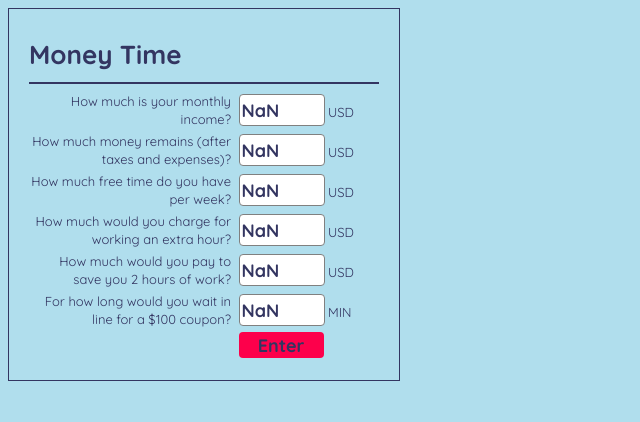
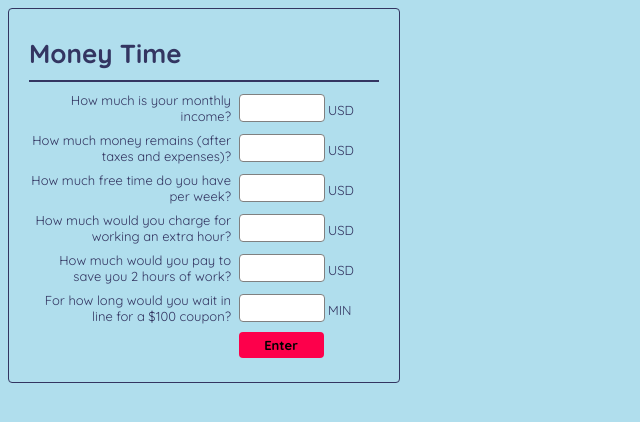
Before and after one commit to gaborparsons/money_time, a browser extension: page content_scripts/index.html in a window 1280 px wide. Shown: the whole page, without its empty margins (0-640 px from the left). Drawn offline with Linux system fonts and the light colour scheme.

Commit message:
Cleaned up code
- added validation
- checking for existing values

```diff
--- a/content_scripts/css/main.css
+++ b/content_scripts/css/main.css
@@ -8,7 +8,7 @@ body {
     font-family: 'Quicksand', sans-serif;
     font-weight: 400;
     font-size: 13px;
-    line-height: 18px;
+    line-height: 16px;
 }
 
 
@@ -30,7 +30,7 @@ input{
     font-size: 18px;
 
     width: 80px;
-    height: 26px;
+    height: 22px;
 
     border: solid gray 1px;
     background-color: white;
@@ -40,12 +40,18 @@ input{
     padding: 2px;
 }
 
-input[type="button"]{
+button{
     width: 85px;
     height: 26px;
 
     background-color: #fd004b;
     border: 0px;
+
+    font-family: 'Quicksand', sans-serif;
+    font-weight: 700;
+    font-size: 13px;
+    line-height: 16px;
+    border-radius: 4px;
 }
 
 #container{
@@ -53,6 +59,7 @@ input[type="button"]{
 
     padding: 20px;
     border: solid #333561 1px;
+    border-radius: 4px;
 }
 
 .question{
@@ -62,11 +69,11 @@ input[type="button"]{
     vertical-align: middle;
     text-align: right;
     /*border: solid #333561 1px;*/
-    padding: 2px;
+    padding: 4px 2px 4px 2px;
 }
 .answer{
     /*border: solid #333561 1px;*/
     display: inline-block;
     vertical-align: middle;
-    padding: 2px;
+    padding: 4px 2px 4px 2px;
 }
--- a/content_scripts/index.html
+++ b/content_scripts/index.html
@@ -1,9 +1,9 @@
 <!doctype html>
 <html>
     <head>
-        <meta charset="utf-8">
-        <title>Test Input</title>
-        <link rel="stylesheet" href="css/main.css">
+        <meta charset='utf-8'>
+        <title>Money Time</title>
+        <link rel='stylesheet' href='css/main.css'>
         <link href='http://fonts.googleapis.com/css?family=Quicksand:400,700' rel='stylesheet' type='text/css'>
     </head>
 
@@ -13,110 +13,101 @@
                 Money Time
             </h1>
             <hr>
-            <FORM NAME="myform" ACTION="" METHOD="GET">
+            <FORM NAME='myform' ACTION='' METHOD='GET'>
 
-                <div class="question">
+                <div class='question'>
                     How much is your monthly income?
                 </div>
-                <div class="answer">
-                    <INPUT TYPE="text" NAME="inputMoneyEarned" id="inputMoneyEarned"> USD
+                <div class='answer'>
+                    <INPUT type='text' id='moneyEarned'> USD
                 </div>
 
-                <div class="question">
+                <div class='question'>
                     How much money remains (after taxes and expenses)?
                 </div>
-                <div class="answer">
-                    <INPUT TYPE="text" NAME="inputMoneyRemaining" id="inputMoneyRemaining"> USD
+                <div class='answer'>
+                    <INPUT type='text' id='moneyRemaining'> USD
                 </div>
 
-                <div class="question">
+                <div class='question'>
                     How much free time do you have per week?
                 </div>
-                <div class="answer">
-                    <INPUT TYPE="text" NAME="inputFreeTime" id="inputFreeTime"> USD
+                <div class='answer'>
+                    <INPUT type='text' id='freeTime'> USD
                 </div>
 
-                <div class="question">
+                <div class='question'>
                     How much would you charge for working an extra hour?
                 </div>
-                <div class="answer">
-                    <INPUT TYPE="text" NAME="inputParaEarning" id="inputParaEarning"> USD
+                <div class='answer'>
+                    <INPUT type='text' id='paraEarning'> USD
                 </div>
 
-                <div class="question">
+                <div class='question'>
                     How much would you pay to save you 2 hours of work?
                 </div>
-                <div class="answer">
-                    <INPUT TYPE="text" NAME="inputParaTime" id="inputParaTime"> USD
+                <div class='answer'>
+                    <INPUT type='text' id='paraTime'> USD
                 </div>
 
-                <div class="question">
+                <div class='question'>
                     For how long would you wait in line for a $100 coupon?
                 </div>
-                <div class="answer">
-                    <INPUT TYPE="text" NAME="inputParaSaving"  id="inputParaSaving"> MIN
+                <div class='answer'>
+                    <INPUT type='text' id='paraSaving'> MIN
                 </div>
 
-                <div class="question">
+                <div class='question'>
                 </div>
-                <div class="answer">
-                    <INPUT TYPE="button" NAME="button" Value="Enter" onClick="insert(this.form)">
+                <div class='answer'>
+                    <button type='button' onClick='validateForm()'>Enter</button>
                 </div>
             </FORM>
         </div>
 
-<script type="text/javascript">
-  //get the values from local storage
-  //in order to fill out the fields in case something has already been added
-  var moneyEarnedString = localStorage.getItem("iMoneyEarned");
-  var moneyRemainingString = localStorage.getItem("iMoneyRemaining");
-  var freeTimeString = localStorage.getItem("iFreeTime");
-  var paraEarningString = localStorage.getItem("iParaEarning");
-  var paraTimeString = localStorage.getItem("iParaTime");
-  var paraSavingString = localStorage.getItem("iParaSaving");
+    <script type='text/javascript'>
 
-  //transform the values to ints
-  if(moneyEarnedString != "null"){
-    document.getElementById("inputMoneyEarned").value = parseInt(moneyEarnedString);
+        //Selecting the inputs
+        var inputs = [];
+        inputs = document.getElementsByTagName('input');
+
+        checkExisting();
+
+        //0. Check for existing values
+        function checkExisting(){
+            for(var i = 0; i < inputs.length; i++){
+                //Is there a value already?
+                //Note: our localStorage variables have the same name as our id's
+                if(localStorage.getItem(inputs[i].id) != ''){
+                    inputs[i].value = localStorage.getItem(inputs[i].id);
+                }
+            }
         }
 
-  if(moneyRemainingString != "null"){
-    document.getElementById("inputMoneyRemaining").value = parseInt(moneyRemainingString);
+        //1. Validate form
+        function validateForm(){
+            var isMissing = false;
+            for(var i = 0; i < inputs.length; i++){
+                if(inputs[i].value == ''){
+                    isMissing = true;
                 }
-  if(freeTimeString != "null"){
-    document.getElementById("inputFreeTime").value = parseInt(freeTimeString);
             }
 
-  if(paraEarningString != "null"){
-    document.getElementById("inputParaEarning").value = parseInt(paraEarningString);
+            //Any field missing?
+            if(isMissing){
+                alert('You have to fill out all fields!');
+            }else{
+                saveValues(inputs);
+                alert ('Your values have been saved. You can modify your parameters by coming back to this page');
             }
-  if(paraTimeString != "null"){
-    document.getElementById("inputParaTime").value = parseInt(paraTimeString);;
         }
 
-  if(paraSavingString != "null"){
-    document.getElementById("inputParaSaving").value = parseInt(paraSavingString);;
+        //2. Save values
+        function saveValues(){
+            for(var i = 0; i < inputs.length; i++){
+                //Saving a localStorage value with the same name as the input id
+                localStorage[inputs[i].id] = inputs[i].value;
             }
-
-function insert(form) {
-    //save values using local storage
-    var inputMoneyEarned = form.inputMoneyEarned.value;
-    localStorage["iMoneyEarned"] = inputMoneyEarned;
-    var inputMoneyRemaining = form.inputMoneyRemaining.value;
-    localStorage["iMoneyRemaining"] = inputMoneyRemaining;
-    var inputFreeTime = form.inputFreeTime.value;
-    localStorage["iFreeTime"] = inputFreeTime;
-    var inputParaEarning = form.inputParaEarning.value;
-    localStorage["iParaEarning"] = inputParaEarning;
-    var inputParaTime = form.inputParaTime.value;
-    localStorage["iParaTime"] = inputParaTime;
-    var inputParaSaving = form.inputParaSaving.value;
-    localStorage["iParaSaving"] = inputParaSaving;
-
-    alert ("Your values have been saved. You can modify your parameters by coming back to this page");
-
-    //we'd need it in case it becomes a popup window
-    // window.close("../input_form.html");
         }
 
     </script>
```
Lines whose indentation alone changed are shown as unchanged.
